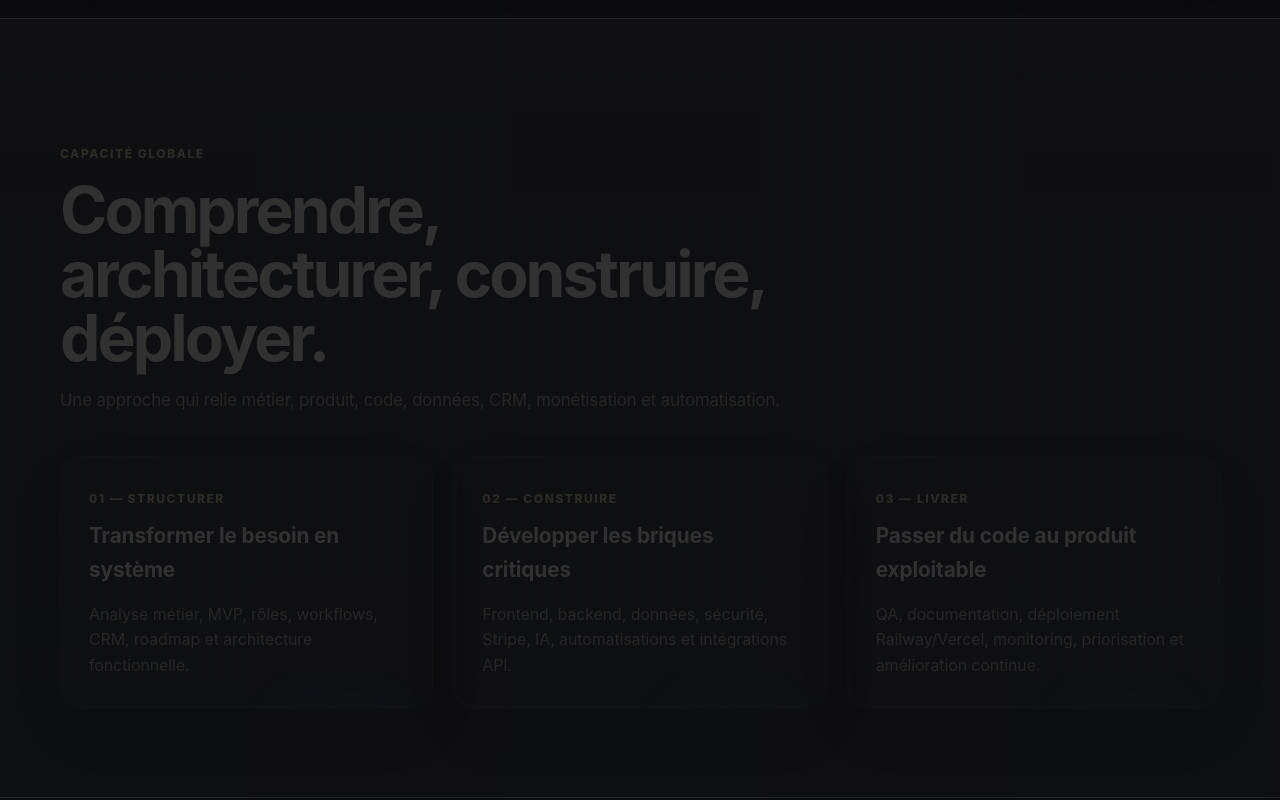
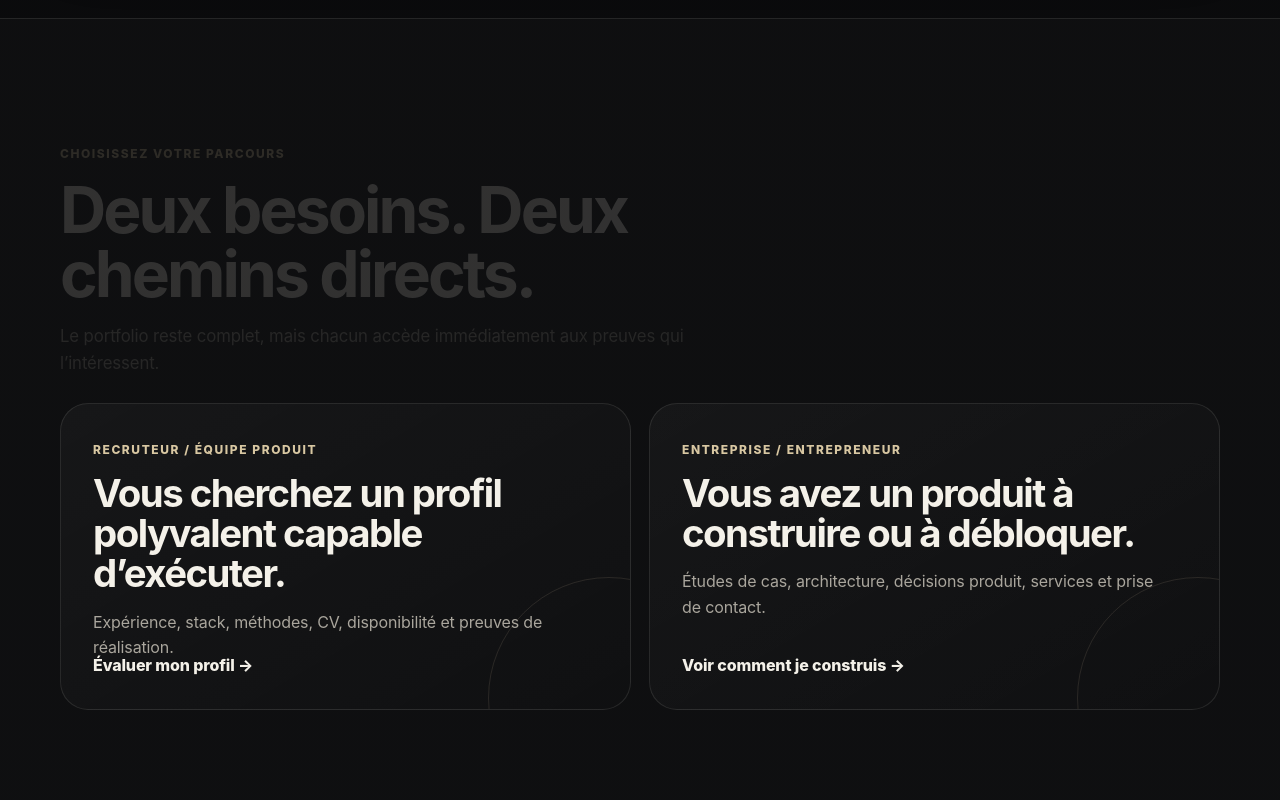
Before and after one commit to eleligny-coder/Portfolio, a Next.js app: page / in a window 1280 px wide. Shown: the part 1960-2760 px from the top of the page. Built offline with nearby package versions, Linux system fonts and the light colour scheme; no server answers.

Commit message:
feat: add recruiter and client conversion paths to premium homepage

```diff
--- a/src/app/page.tsx
+++ b/src/app/page.tsx
@@ -46,7 +46,15 @@ export default function Home() {
       <div className="capability-cloud">{capabilities.map((item,index)=><span key={item}><i>{String(index+1).padStart(2,"0")}</i>{item}</span>)}</div>
     </div></section>
 
-    <section className="section alt"><div className="shell"><SectionTitle eyebrow="Capacité globale" title="Comprendre, architecturer, construire, déployer." text="Une approche qui relie métier, produit, code, données, CRM, monétisation et automatisation."/><div className="grid three"><article className="card premium-card"><span className="eyebrow">01 — Structurer</span><h3>Transformer le besoin en système</h3><p>Analyse métier, MVP, rôles, workflows, CRM, roadmap et architecture fonctionnelle.</p></article><article className="card premium-card"><span className="eyebrow">02 — Construire</span><h3>Développer les briques critiques</h3><p>Frontend, backend, données, sécurité, Stripe, IA, automatisations et intégrations API.</p></article><article className="card premium-card"><span className="eyebrow">03 — Livrer</span><h3>Passer du code au produit exploitable</h3><p>QA, documentation, déploiement Railway/Vercel, monitoring, priorisation et amélioration continue.</p></article></div></div></section>
+    <section className="section alt"><div className="shell">
+      <SectionTitle eyebrow="Choisissez votre parcours" title="Deux besoins. Deux chemins directs." text="Le portfolio reste complet, mais chacun accède immédiatement aux preuves qui l’intéressent."/>
+      <div className="audience-switch">
+        <article className="audience-card"><span className="eyebrow">Recruteur / équipe produit</span><h3>Vous cherchez un profil polyvalent capable d’exécuter.</h3><p>Expérience, stack, méthodes, CV, disponibilité et preuves de réalisation.</p><Link className="text-link" href="/cv">Évaluer mon profil →</Link></article>
+        <article className="audience-card"><span className="eyebrow">Entreprise / entrepreneur</span><h3>Vous avez un produit à construire ou à débloquer.</h3><p>Études de cas, architecture, décisions produit, services et prise de contact.</p><Link className="text-link" href="/projets">Voir comment je construis →</Link></article>
+      </div>
+    </div></section>
+
+    <section className="section"><div className="shell"><SectionTitle eyebrow="Capacité globale" title="Comprendre, architecturer, construire, déployer." text="Une approche qui relie métier, produit, code, données, CRM, monétisation et automatisation."/><div className="grid three"><article className="card premium-card"><span className="eyebrow">01 — Structurer</span><h3>Transformer le besoin en système</h3><p>Analyse métier, MVP, rôles, workflows, CRM, roadmap et architecture fonctionnelle.</p></article><article className="card premium-card"><span className="eyebrow">02 — Construire</span><h3>Développer les briques critiques</h3><p>Frontend, backend, données, sécurité, Stripe, IA, automatisations et intégrations API.</p></article><article className="card premium-card"><span className="eyebrow">03 — Livrer</span><h3>Passer du code au produit exploitable</h3><p>QA, documentation, déploiement Railway/Vercel, monitoring, priorisation et amélioration continue.</p></article></div></div></section>
 
     <section className="section selected-work"><div className="shell"><SectionTitle eyebrow="Selected work" title="Des produits réels, présentés comme de vrais produits." text="Captures réelles, rôle, architecture, stack, maturité et roadmap séparée du fonctionnel."/>
       <div className="featured-project-wrap"><ProjectCard project={featured} featured /></div>
@@ -54,7 +62,7 @@ export default function Home() {
       <div className="actions"><Link className="btn secondary" href="/projets">Voir tous les projets</Link></div>
     </div></section>
 
-    <section className="section github-proof"><div className="shell github-panel"><div><span className="eyebrow">GitHub & code propriétaire</span><h2>Activité visible. Produits privés.</h2><p>Mes dépôts produits restent privés afin de protéger le code et les architectures propriétaires. Le portfolio expose les fonctionnalités, choix techniques, captures et études de cas nécessaires pour évaluer mon travail.</p><div className="actions"><a className="btn secondary" href={site.github} target="_blank" rel="noreferrer">Voir mon GitHub ↗</a><Link className="btn ghost" href="/cv">Consulter le CV en ligne</Link></div></div><div className="github-terminal" aria-hidden="true"><div><span>●</span><span>●</span><span>●</span></div><code>$ product-builder --status</code><strong>Python / TypeScript / SaaS / CRM / IA</strong><code>$ visibility</code><strong>Contributions publiques + privées</strong><code>$ source-code</code><strong>Private / propriétaire</strong></div></div></section>
+    <section className="section github-proof"><div className="shell github-panel"><div><span className="eyebrow">GitHub & code propriétaire</span><h2>Activité visible. Dépôts applicatifs privés.</h2><p>Les dépôts des produits propriétaires restent privés. Le portfolio expose les fonctionnalités, choix techniques, captures et études de cas nécessaires pour évaluer mon travail sans publier les actifs sensibles.</p><div className="actions"><a className="btn secondary" href={site.github} target="_blank" rel="noreferrer">Voir mon GitHub ↗</a><Link className="btn ghost" href="/cv">Consulter le CV en ligne</Link></div></div><div className="github-terminal" aria-hidden="true"><div><span>●</span><span>●</span><span>●</span></div><code>$ product-builder --status</code><strong>Python / TypeScript / SaaS / CRM / IA</strong><code>$ visibility</code><strong>Contributions publiques + privées</strong><code>$ product-repositories</code><strong>Private / propriétaire</strong></div></div></section>
 
     <section className="section alt"><div className="shell"><SectionTitle eyebrow="Services" title="Construire ou débloquer un produit numérique."/><div className="grid two">{services.map((s,i)=><article className="card service-card" key={s.title}><span className="service-index">0{i+1}</span><div><span className="eyebrow">Expertise</span><h3>{s.title}</h3><p>{s.text}</p></div></article>)}</div></div></section>
 
```
